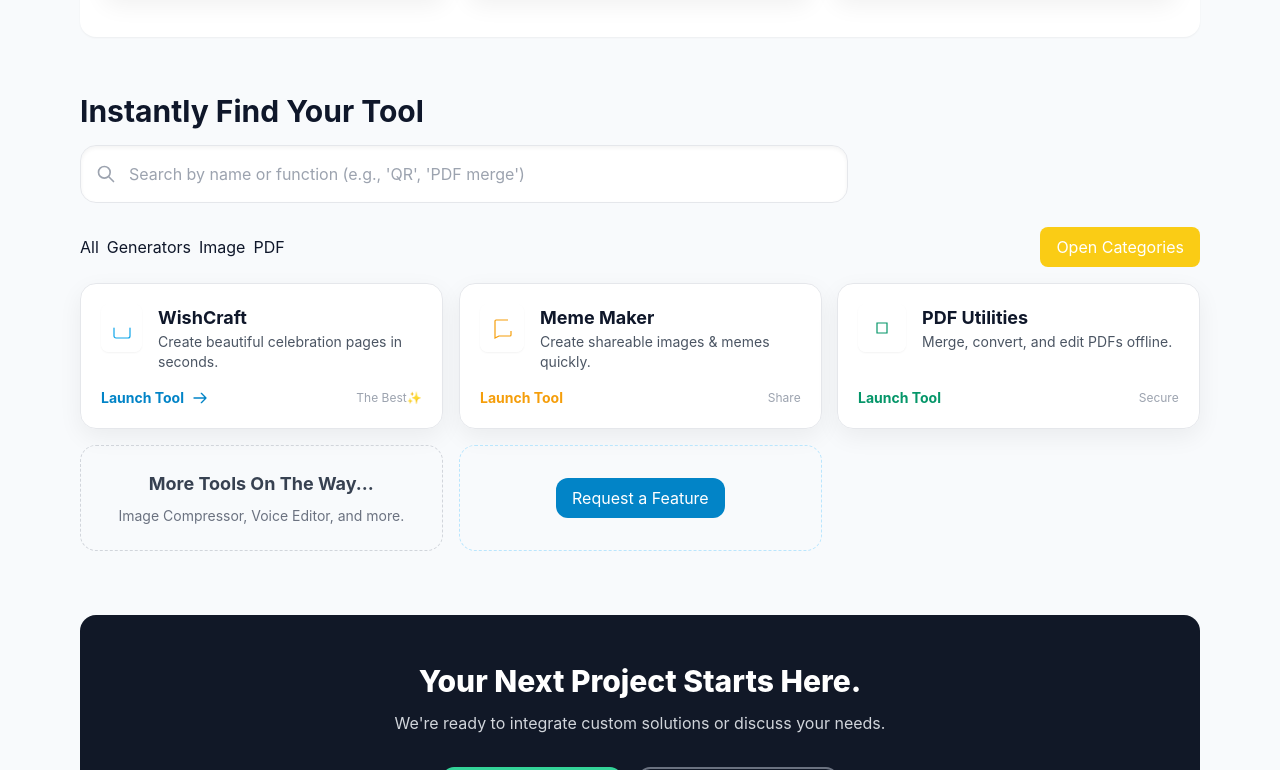
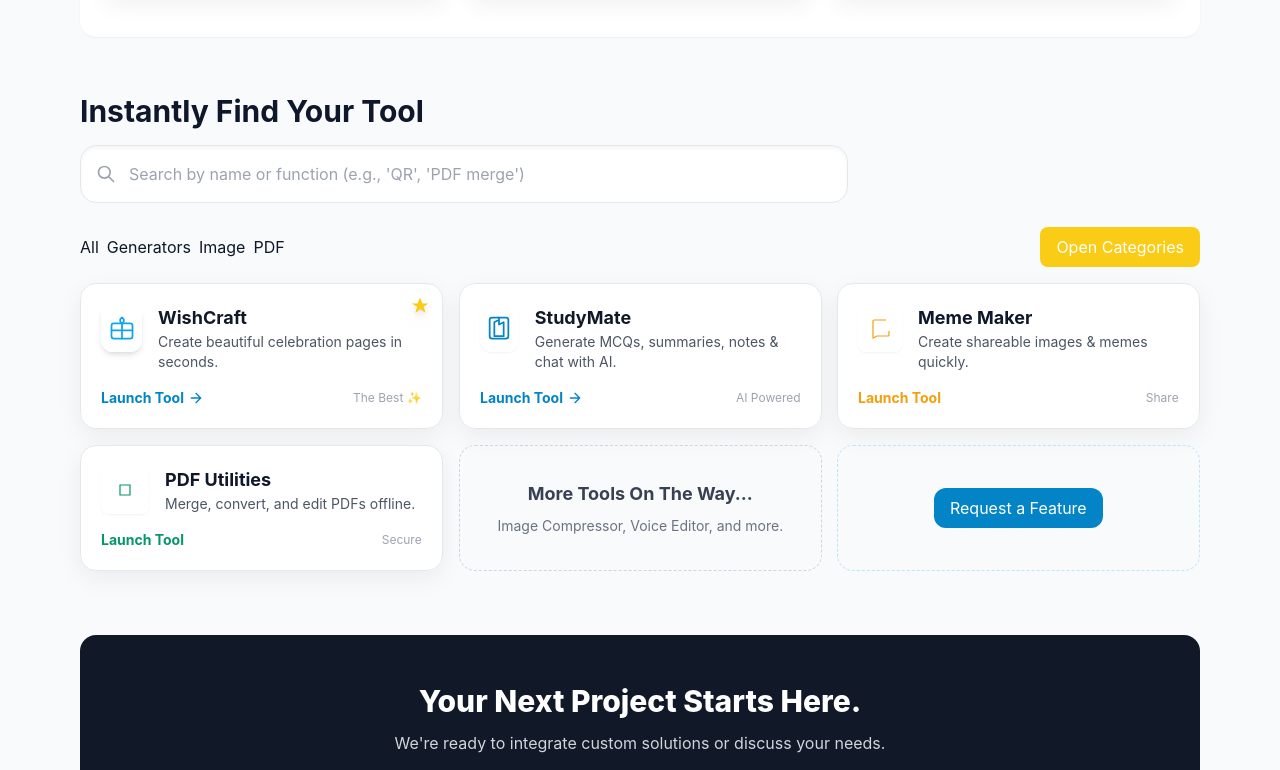
Before and after one commit to Yash-verma2/ToolNest, a plain HTML site: page index.html in a window 1280 px wide. Shown: the part 823-1593 px from the top of the page. Drawn offline with nearby package versions, Linux system fonts and the light colour scheme.

Commit message:
Add files via upload

```diff
--- a/index.html
+++ b/index.html
@@ -6,6 +6,9 @@
   <title>ToolNest — Smart Utility Tools for Everyone</title>
   <meta name="description" content="ToolNest — lightweight, private, and beautifully designed utilities." />
   <script src="https://cdn.tailwindcss.com"></script>
+  <link rel="manifest" href="manifest.json">
+  <meta name="theme-color" content="#0369a1">
+
 
   <style>
     :root{
@@ -78,6 +81,8 @@
       <a href="#search" class="mobile-nav-link text-gray-700">Search</a>
       <a href="#trust" class="mobile-nav-link text-gray-700">Why Trust Us</a>
       <a href="about.html" class="mobile-nav-link text-gray-700">About</a>
+      <!-- Your custom Install button (initially hidden) -->
+  <button id="installBtn" style="display:none;">Install App</button>
       <a href="https://instagram.com/yash_verma_690" class="mt-4 px-4 py-3 bg-sky-600 text-white rounded-xl text-center">Instagram</a>
     </nav>
   </div>
@@ -99,6 +104,8 @@
         <a href="#tools" class="text-gray-600 hover:text-sky-700 transition">Tools</a>
         <a href="#trust" class="text-gray-600 hover:text-sky-700 transition">Trust</a>
         <a href="about.html" class="text-gray-600 hover:text-sky-700 transition">About</a>
+        <!-- Your custom Install button (initially hidden) -->
+  <button id="installBtn" style="display:none;">Install App</button>
 
         <button id="themeToggle" class="px-3 py-2 rounded-lg glass" aria-pressed="false" title="Toggle theme">
           <svg id="themeIcon" class="w-5 h-5" viewBox="0 0 24 24" fill="none"><path d="M12 7a5 5 0 100 10 5 5 0 000-10z" stroke="currentColor" stroke-width="1.4" stroke-linecap="round" stroke-linejoin="round"/></svg>
@@ -216,23 +223,110 @@
       <!-- Tools Grid -->
       <div id="toolsGrid" class="grid grid-cols-2 sm:grid-cols-2 md:grid-cols-3 gap-4">
         <!-- Tool card example 1 -->
-        <a href="https://wishcraft-yash.onrender.com" class="tool-card glass p-5 rounded-2xl border border-gray-200 group" data-search="WishCraft,wishcraft,anversery,celibretion,page genaretor" data-category="WishCraft" aria-label="WishCraft">
+      <!-- Tool Card Example -->
+<a href="https://wishcraft-yash.onrender.com"
+   class="tool-card glass p-5 rounded-2xl border border-gray-200 group hover:shadow-lg transition-all relative overflow-hidden"
+   data-search="WishCraft,wishcraft,anniversary,celebration,page generator"
+   data-category="WishCraft"
+   aria-label="WishCraft">
+
+  <!-- Pinned Icon (small, crisp, top-right) -->
+  <div class="absolute top-3 right-3">
+    <svg class="w-5 h-5 text-yellow-400 drop-shadow-lg" viewBox="0 0 24 24" fill="currentColor">
+      <path d="M12 2l3 7h7l-5.5 4 2 7-6-4-6 4 2-7L2 9h7l3-7z"/>
+    </svg>
+  </div>
+
   <div class="flex flex-col h-full justify-between">
+
+    <!-- Top Section -->
     <div class="flex items-start gap-4">
-              <div class="w-12 h-12 rounded-lg bg-white/80 flex items-center justify-center shadow-sm">
-                <svg class="w-6 h-6 text-sky-500" viewBox="0 0 24 24" fill="none"><path d="M20 12v8a2 2 0 0 1-2 2H6a2 2 0 0 1-2-2v-8" stroke="currentColor" stroke-width="1.2" stroke-linecap="round" stroke-linejoin="round"/></svg>
+      <div class="w-12 h-12 rounded-xl bg-white/90 flex items-center justify-center shadow-md">
+       <svg class="w-7 h-7 text-sky-500" viewBox="0 0 24 24" fill="none">
+  <!-- Gift Box -->
+  <rect x="3" y="8" width="18" height="13" rx="2" ry="2" stroke="currentColor" stroke-width="1.5"/>
+  <!-- Ribbon Vertical -->
+  <path d="M12 8v13" stroke="currentColor" stroke-width="1.5" stroke-linecap="round"/>
+  <!-- Ribbon Horizontal -->
+  <path d="M3 14h18" stroke="currentColor" stroke-width="1.5" stroke-linecap="round"/>
+  <!-- Bow -->
+  <path d="M12 3c1.5 1 3 3 0 5-3-2-1.5-4-0-5z" stroke="currentColor" stroke-width="1.5" stroke-linecap="round" stroke-linejoin="round"/>
+</svg>
+
       </div>
       <div>
-                <h4 class="font-bold text-lg">WishCraft</h4>
+        <h4 class="font-bold text-lg text-gray-900">WishCraft</h4>
         <p class="text-sm text-gray-600">Create beautiful celebration pages in seconds.</p>
       </div>
     </div>
+
+    <!-- Footer -->
     <div class="mt-4 flex items-center justify-between">
-              <div class="text-sm text-sky-600 font-bold flex items-center gap-2">Launch Tool
-                <svg class="w-4 h-4 transform group-hover:translate-x-1 transition" viewBox="0 0 24 24" fill="none"><path stroke="currentColor" stroke-width="2" stroke-linecap="round" stroke-linejoin="round" d="M14 5l7 7m0 0l-7 7m7-7H3"/></svg>
+      <div class="text-sm text-sky-600 font-bold flex items-center gap-1">
+        Launch Tool
+        <svg class="w-4 h-4 transform transition-transform duration-300 group-hover:translate-x-1" viewBox="0 0 24 24" fill="none">
+          <path d="M5 12h14m-7-7l7 7-7 7" stroke="currentColor" stroke-width="2" stroke-linecap="round" stroke-linejoin="round"/>
+        </svg>
       </div>
-              <div class="text-xs text-gray-400">The Best✨</div>
+      <div class="text-xs text-gray-400">The Best ✨</div>
     </div>
+
+  </div>
+</a>
+
+
+
+         <!-- StudyMate -->
+<a href="https://yash-verma2.github.io/studymate-site/"
+   class="tool-card glass p-5 rounded-2xl border border-gray-200 group hover:shadow-lg transition-all"
+   data-search="StudyMate MCQ Generator Notes Summaries Chatbot"
+   data-category="education"
+   aria-label="StudyMate Tool">
+
+  <div class="flex flex-col h-full justify-between">
+
+    <!-- Top Section -->
+    <div class="flex items-start gap-4">
+      <div class="w-12 h-12 rounded-xl bg-white/80 flex items-center justify-center shadow-sm">
+        <svg class="w-7 h-7 text-sky-600" viewBox="0 0 24 24" fill="none">
+  <!-- Book Cover -->
+  <rect x="4" y="3" width="16" height="18" rx="2" ry="2" stroke="currentColor" stroke-width="1.5"/>
+  <!-- Bookmark -->
+  <path d="M12 3v6l4-2v12H8V7l4-2z" stroke="currentColor" stroke-width="1.5" stroke-linecap="round" stroke-linejoin="round"/>
+</svg>
+
+      </div>
+
+      <div>
+        <h4 class="font-bold text-lg text-gray-900">StudyMate</h4>
+        <p class="text-sm text-gray-600">
+          Generate MCQs, summaries, notes & chat with AI.
+        </p>
+      </div>
+    </div>
+
+    <!-- Footer -->
+    <div class="mt-4 flex items-center justify-between">
+      <div class="text-sm text-sky-600 font-bold flex items-center gap-1">
+        Launch Tool
+        <svg
+          class="w-4 h-4 transform transition-transform duration-300 group-hover:translate-x-1"
+          viewBox="0 0 24 24"
+          fill="none"
+        >
+          <path
+            d="M5 12h14m-7-7l7 7-7 7"
+            stroke="currentColor"
+            stroke-width="2"
+            stroke-linecap="round"
+            stroke-linejoin="round"
+          />
+        </svg>
+      </div>
+
+      <div class="text-xs text-gray-400">AI Powered</div>
+    </div>
+
   </div>
 </a>
 
@@ -273,6 +367,9 @@
             </div>
           </div>
         </a>
+
+
+
 
         <!-- Placeholder & CTA -->
         <div class="tool-card p-6 rounded-2xl border border-dashed border-gray-300 flex flex-col justify-center items-center text-center">
@@ -530,7 +627,41 @@
   <script>
     // set year (in footer) — place this after body elements
     (function(){ const el = document.getElementById('currentYear'); if (el) el.textContent = new Date().getFullYear(); })();
+
+
+   let deferredPrompt;
+window.addEventListener('beforeinstallprompt', (e) => {
+  e.preventDefault();
+  deferredPrompt = e;
+  // Show your custom "Install" button
+  const btn = document.getElementById('installBtn');
+  btn.style.display = 'block';
+  btn.addEventListener('click', () => {
+    deferredPrompt.prompt();
+    deferredPrompt.userChoice.then(choice => {
+      console.log(choice.outcome);
+      deferredPrompt = null;
+      btn.style.display = 'none';
+    });
+  });
+});
+
+
+
+
+if ('serviceWorker' in navigator) {
+  window.addEventListener('load', () => {
+    navigator.serviceWorker.register('/sw.js')
+      .then(reg => console.log('SW registered', reg))
+      .catch(err => console.log('SW failed', err));
+  });
+}
+
+
   </script>
+
+
+
 
 </body>
 </html>
```
Also changed, not shown: sw.js (added, +22 -0 lines), icons/icon-192.png.png (added), icons/icon-512.png.png (added), manifest.json (added). Lines whose indentation alone changed are shown as unchanged.
